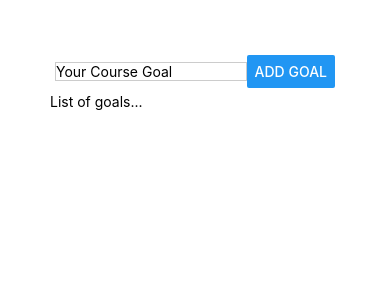
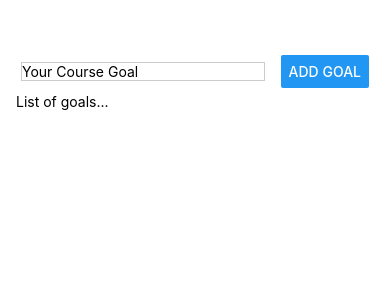
Before and after one commit to KennedyMungai/HelloReactNative, a React Native app: screen / in a window 390 px wide. Shown: the top 300 px of the page. Built offline with nearby package versions, Linux system fonts and the light colour scheme.

Commit message:
Separated the vertical and horizontal padding values

```diff
--- a/App.js
+++ b/App.js
@@ -21,7 +21,8 @@ export default function App() {
 
 const styles = StyleSheet.create({
 	appContainer: {
-		padding: 50
+		paddingVertical: 50,
+		paddingHorizontal: 16
 	},
 	inputContainer: {
 		flexDirection: 'row',
```
